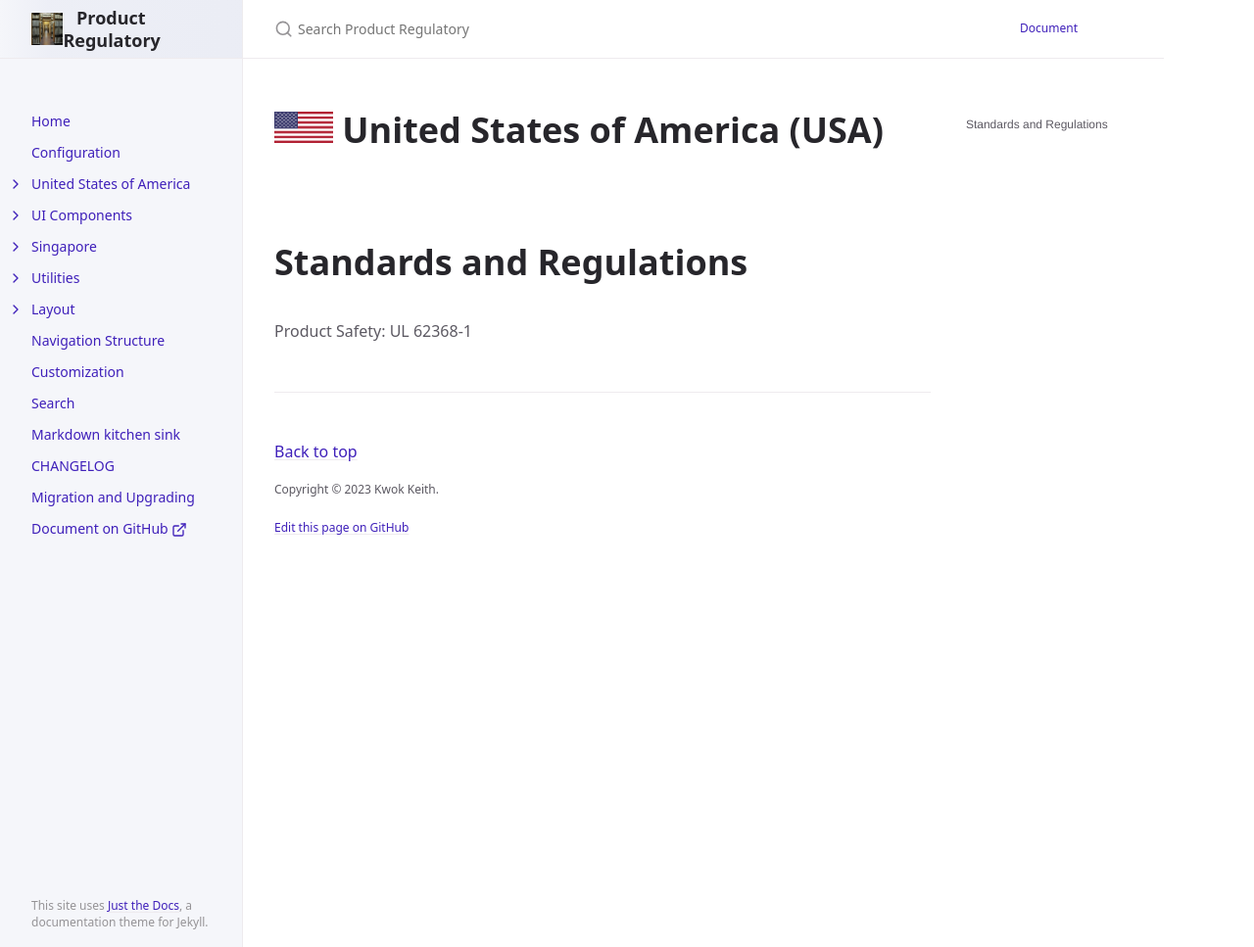
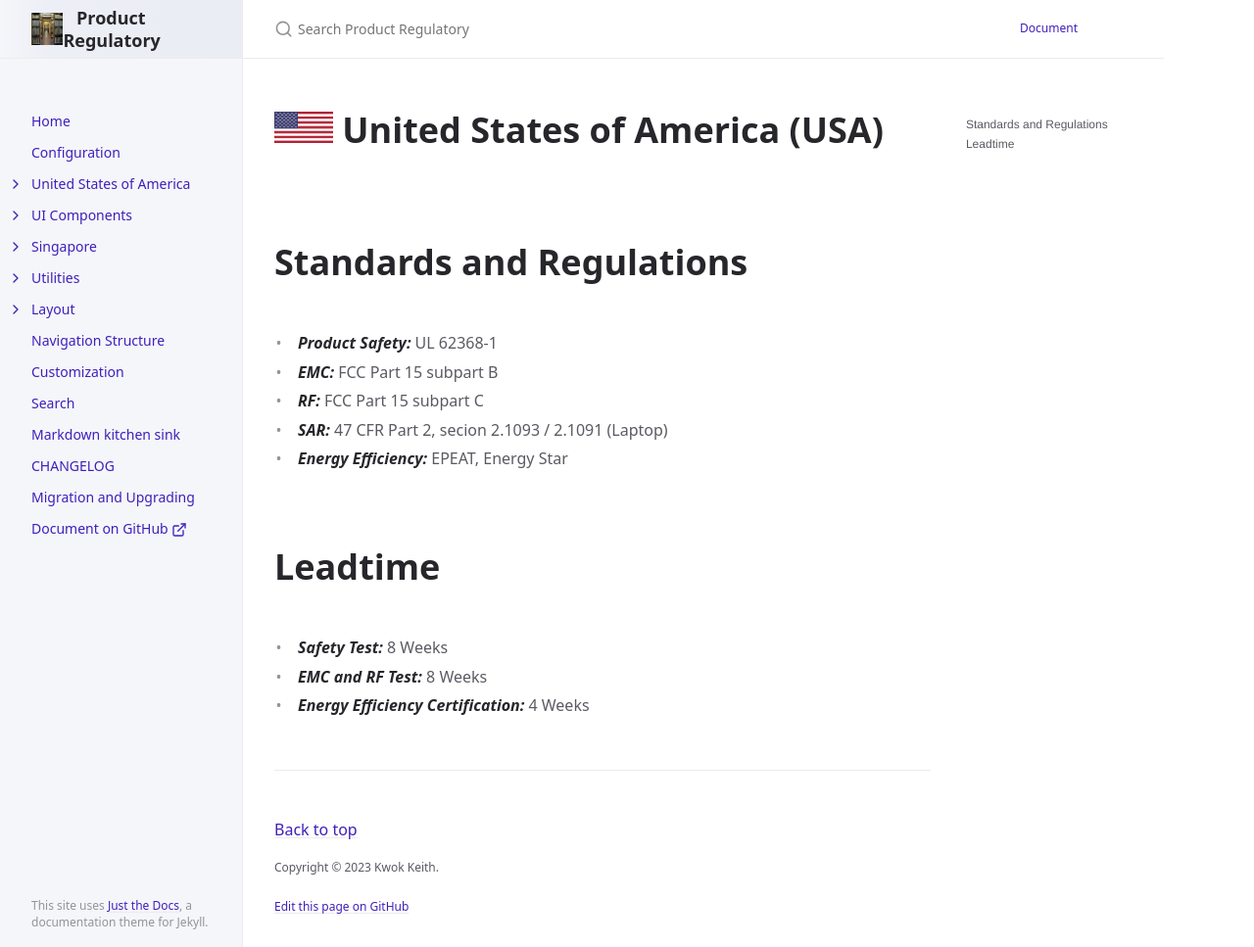
Before and after one commit to kwokkeith/ProductRegulatory, a Jekyll site: the page built from docs/america/usa-index.md, in a window 1280 px wide and 967 px high. Shown: the whole window at 98% size. Built offline with Jekyll 4.4.1, drawn with Linux system fonts in a browser that asks for light colours; cached includes are drawn as plain includes.

Commit message:
Update USA Index page

```diff
--- a/docs/america/usa-index.md
+++ b/docs/america/usa-index.md
@@ -15,4 +15,13 @@ has_children: true
 United States of America (USA) </h1>
 
 # Standards and Regulations
-Product Safety: UL 62368-1
+- ***Product Safety:*** UL 62368-1
+- ***EMC:*** FCC Part 15 subpart B
+- ***RF:*** FCC Part 15 subpart C
+- ***SAR:*** 47 CFR Part 2, secion 2.1093 / 2.1091 (Laptop)
+- ***Energy Efficiency:*** EPEAT, Energy Star
+
+# Leadtime
+- ***Safety Test:*** 8 Weeks
+- ***EMC and RF Test:*** 8 Weeks
+- ***Energy Efficiency Certification:*** 4 Weeks
```
